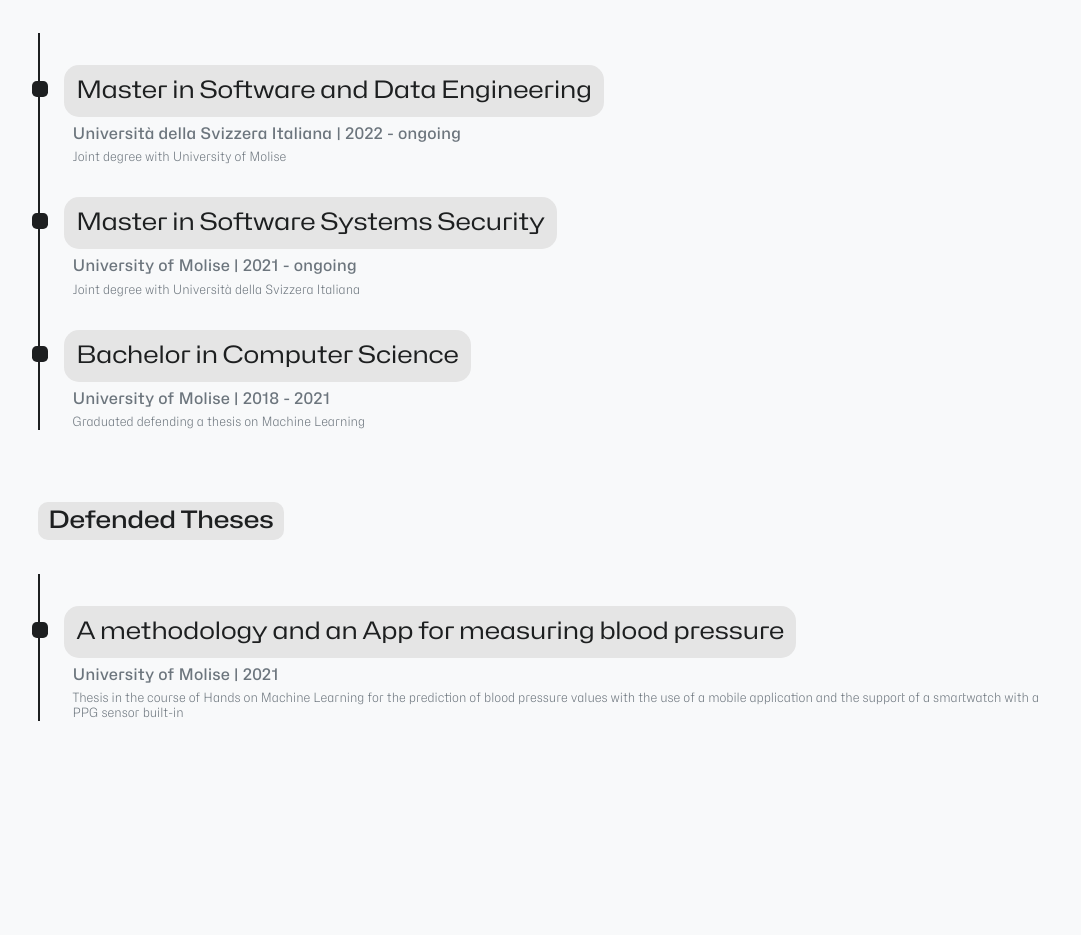
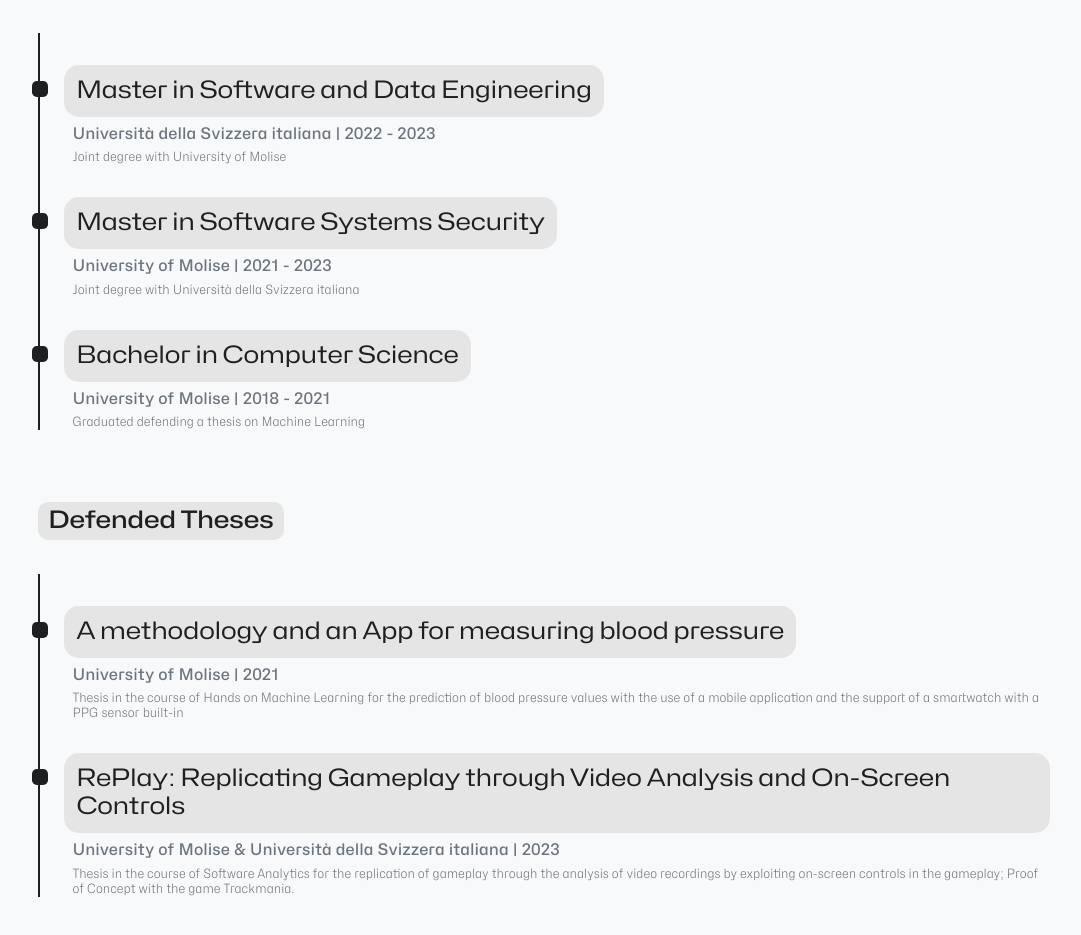
Before and after one commit to StefanoStone/stefanostone.github.io, an Angular app: page /education in a window 1280 px wide. Shown: the part 192-1127 px from the top of the page, without its empty margins (96-1177 px from the left). Before the commit the page ends 951 px from the top, so only its background shows below. Built offline with nearby package versions, Linux system fonts and the light colour scheme.

Commit message:
update education

```diff
--- a/src/app/pages/education/education.component.ts
+++ b/src/app/pages/education/education.component.ts
@@ -11,13 +11,13 @@ export class EducationComponent {
   degrees: ListItem[] = [
     {
       title: 'Master in Software and Data Engineering',
-      subtitle: 'Università della Svizzera Italiana | 2022 - ongoing',
+      subtitle: 'Università della Svizzera italiana | 2022 - 2023',
       description: 'Joint degree with University of Molise'
     },
     {
       title: 'Master in Software Systems Security',
-      subtitle: 'University of Molise | 2021 - ongoing',
-      description: 'Joint degree with Università della Svizzera Italiana'
+      subtitle: 'University of Molise | 2021 - 2023',
+      description: 'Joint degree with Università della Svizzera italiana'
     },
     {
       title: 'Bachelor in Computer Science',
@@ -32,6 +32,12 @@ export class EducationComponent {
       subtitle: 'University of Molise | 2021',
       description: 'Thesis in the course of Hands on Machine Learning for the prediction of blood pressure values with ' +
         'the use of a mobile application and the support of a smartwatch with a PPG sensor built-in'
+    },
+    {
+      title: 'RePlay: Replicating Gameplay through Video Analysis and On-Screen Controls',
+      subtitle: 'University of Molise & Università della Svizzera italiana | 2023',
+      description: 'Thesis in the course of Software Analytics for the replication of gameplay through the analysis of ' +
+        'video recordings by exploiting on-screen controls in the gameplay; Proof of Concept with the game Trackmania.'
     }
   ]
 
--- a/src/app/pages/resume/resume.component.ts
+++ b/src/app/pages/resume/resume.component.ts
@@ -11,12 +11,12 @@ export class ResumeComponent {
   projects: ListItem[] = [
     {
       title: 'Front-End Developer',
-      subtitle: 'Università della Svizzera Italiana | October 2022 - January 2023',
+      subtitle: 'Università della Svizzera italiana | October 2022 - January 2023',
       description: 'Development of a web portal to track travels of USI employees'
     },
     {
       title: 'Machine Learning Engineer',
-      subtitle: 'Università della Svizzera Italiana | October 2022 - January 2023',
+      subtitle: 'Università della Svizzera italiana | October 2022 - January 2023',
       description: 'Development of a machine learning model for the prediction of issue assignee in github and ' +
         'prediction of method name in Java'
     },
```
